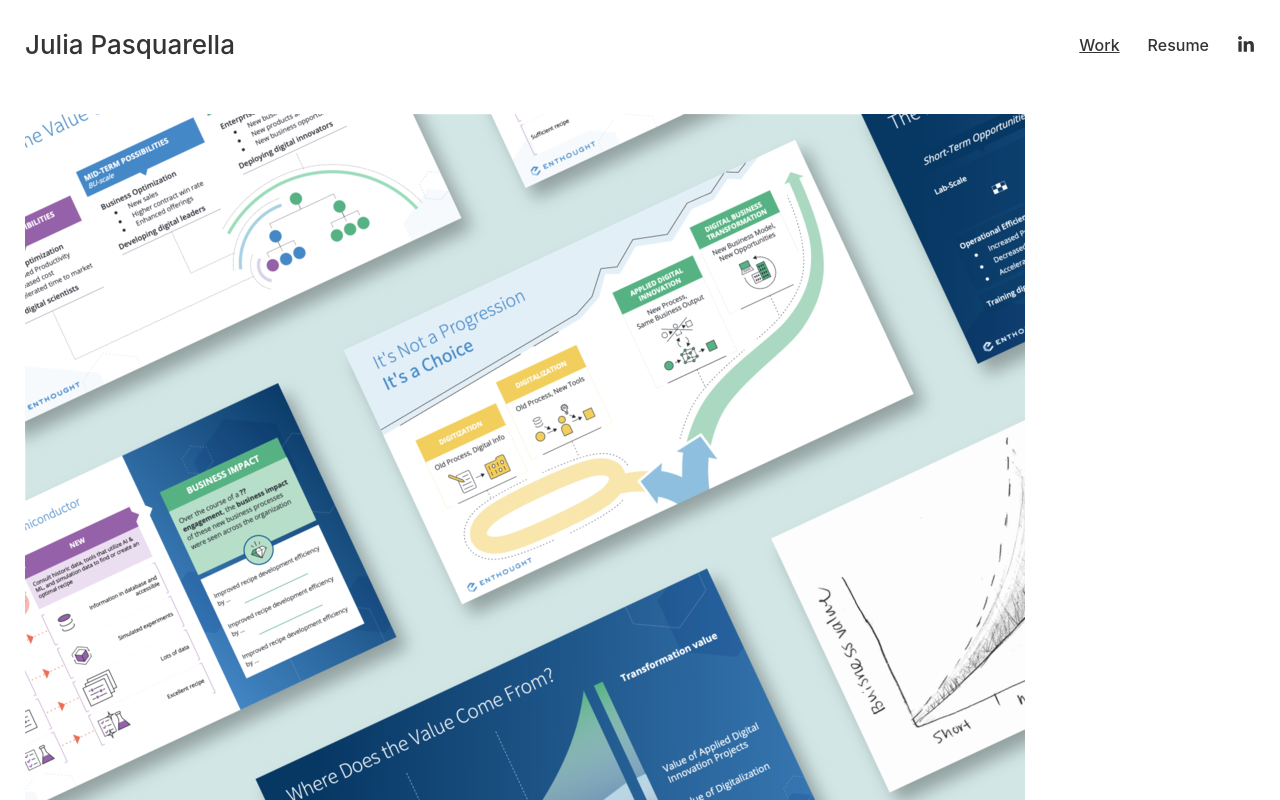
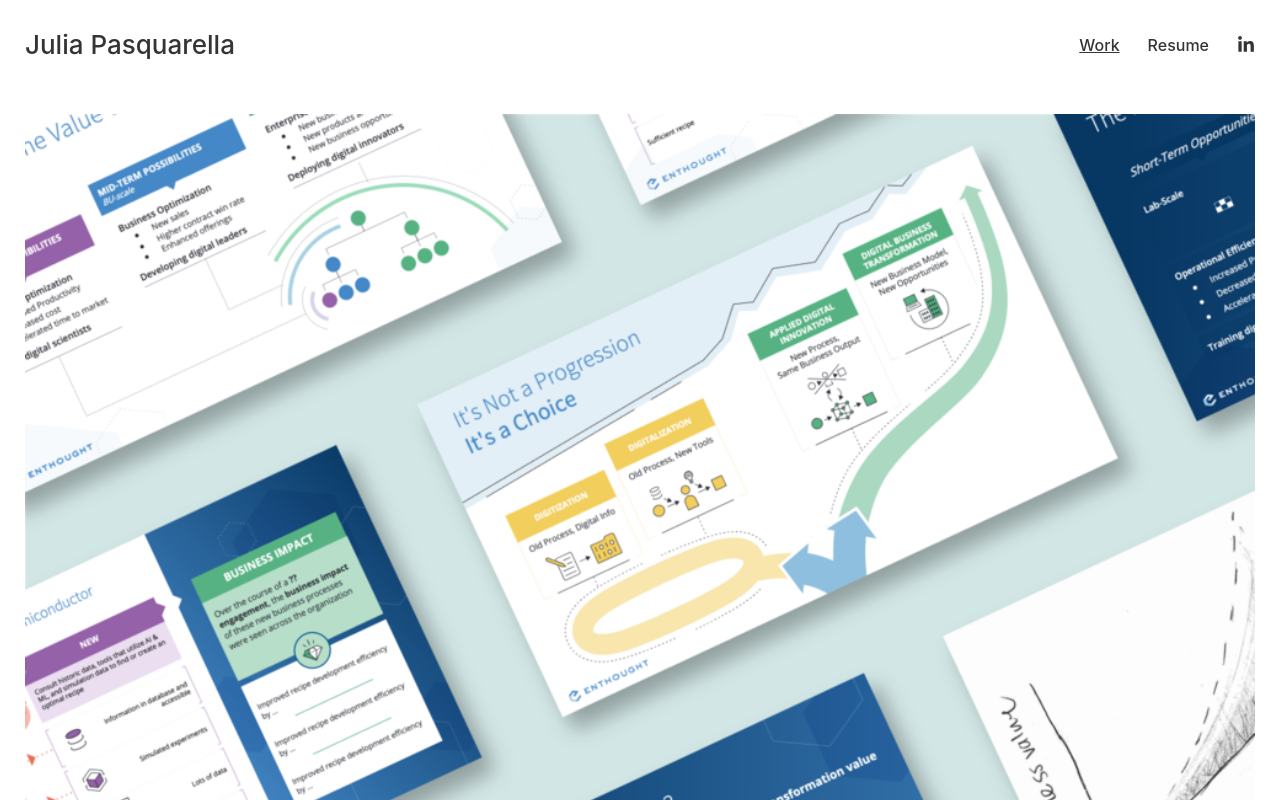
Before and after one commit to sillytsundere/gia-folio, a React (Vite) app: page /work in a window 1280 px wide. Shown: the top 800 px of the page. Built offline with nearby package versions, Linux system fonts and the light colour scheme.

Commit message:
refactored aspect ratio for work page card link images

```diff
--- a/src/output.css
+++ b/src/output.css
@@ -708,6 +708,10 @@ video {
   height: 0.125rem;
 }
 
+.h-full {
+  height: 100%;
+}
+
 .min-h-screen {
   min-height: 100vh;
 }
--- a/src/pages/Work.jsx
+++ b/src/pages/Work.jsx
@@ -4,10 +4,10 @@ import projectData from "../assets/projectData.json"
 
 function ProjectLink({ url, name, coverPhoto }) {
     return (
-        <figure className="">
+        <figure className="aspect-square">
             <Link to={`/work/${url}`}>
-                <div className="">
-                    <img src={coverPhoto} alt={name} className="object-cover object-center aspect-square" />
+                <div className="w-full aspect-square">
+                    <img src={coverPhoto} alt={name} className="inset-0 w-full h-full object-cover object-center" />
                 </div>
                 <figcaption className="my-5">{name}</figcaption>
             </Link>
```
